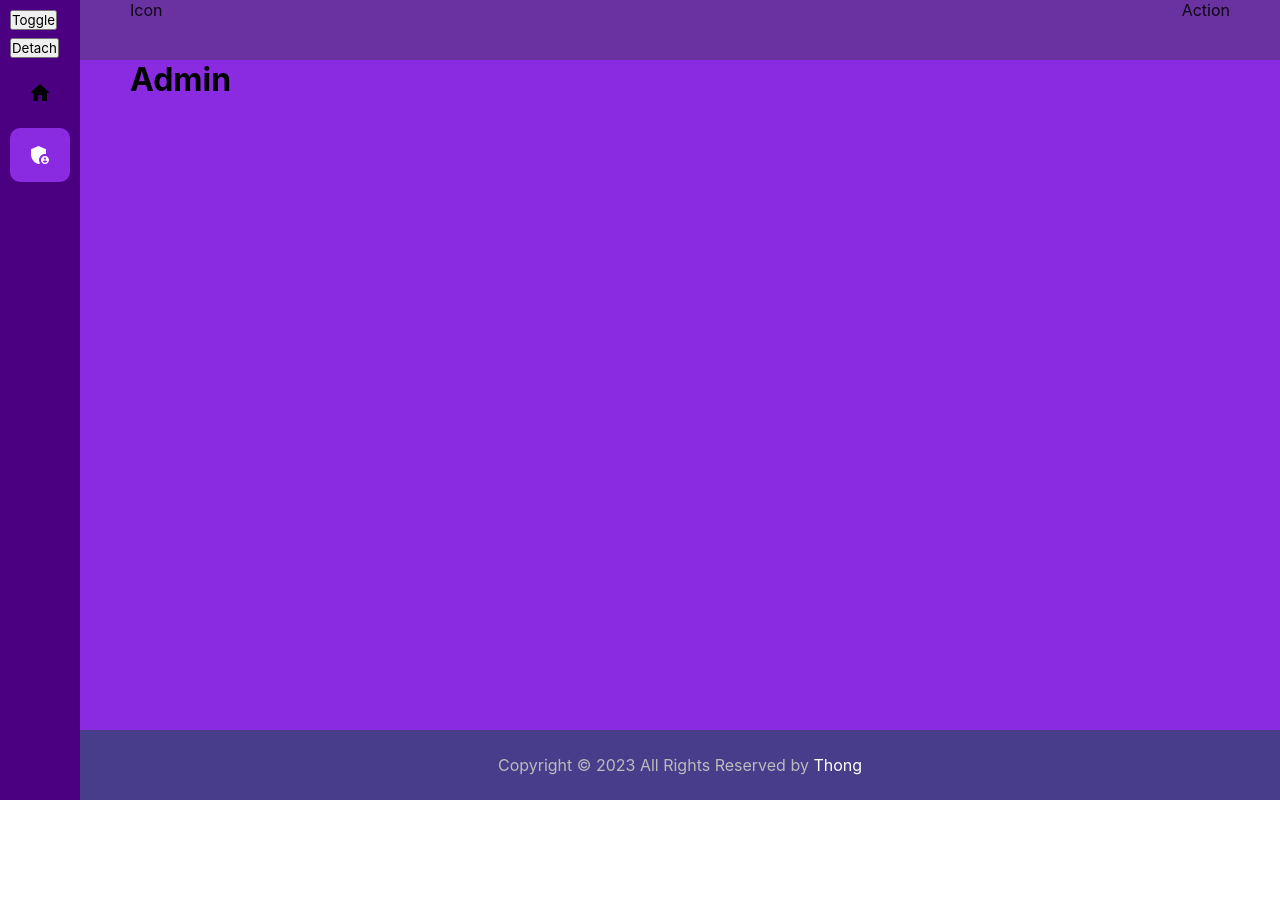
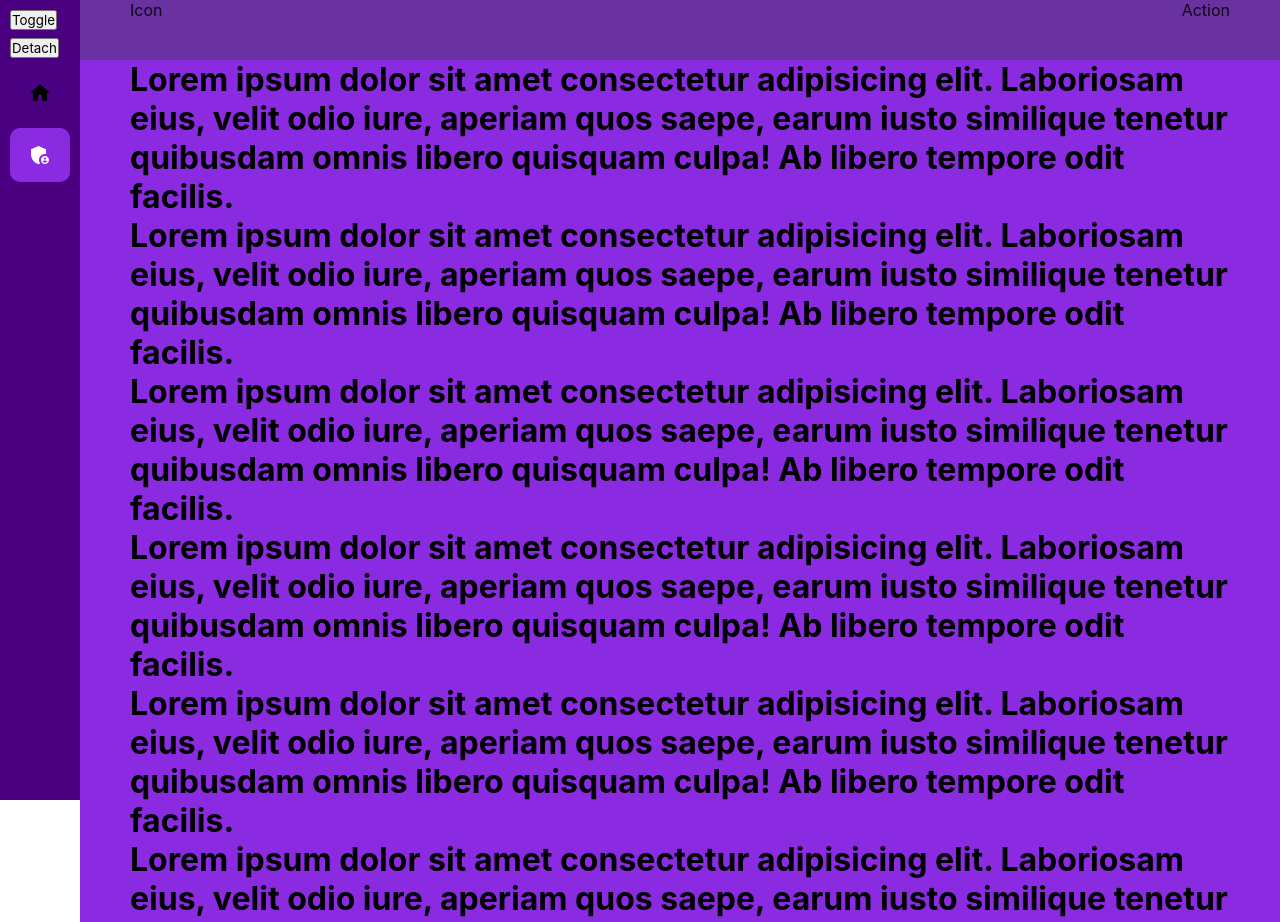
Before and after one commit to Thong17/hospital-sys-web-v2, a React (Vite) app: page /admin/role in a window 1280 px wide. Shown: the top 922 px of the page. Before the commit the page ends 800 px from the top, so only its background shows below. Built offline with nearby package versions, Linux system fonts and the light colour scheme.

Commit message:
update: animation on sidebar

```diff
--- a/index.html
+++ b/index.html
@@ -39,4 +39,18 @@
     <div id="root"></div>
     <script type="module" src="/src/main.tsx"></script>
   </body>
+  <script>
+    let prevScroll = 0
+    window.addEventListener('scroll', () => {
+      let scrollY = window.scrollY
+      if (scrollY === 0) {
+        document.querySelector('#navbar')?.classList?.toggle('scrolling', false)
+        document.querySelector('#navbar')?.classList?.toggle('active', false)
+      } else {
+        document.querySelector('#navbar')?.classList?.toggle('scrolling', scrollY > 0)
+        document.querySelector('#navbar')?.classList?.toggle('active', scrollY > prevScroll)
+        prevScroll = scrollY
+      }
+    })
+  </script>
 </html>
--- a/src/components/shared/Navbar.tsx
+++ b/src/components/shared/Navbar.tsx
@@ -8,6 +8,7 @@ const Navbar = () => {
   const { isOpenedSidebar, isAttachedSidebar } = useAppSelector(selectConfig)
   return (
     <Box
+      id='navbar'
       sx={{
         height: NAVBAR_HEIGHT,
         position: 'fixed',
@@ -18,7 +19,10 @@ const Navbar = () => {
         padding: `0 ${SIDE_PADDING}px`,
         backgroundColor: 'rebeccapurple',
         transition: LAYOUT_TRANSITION,
-        boxSizing: 'border-box'
+        boxSizing: 'border-box',
+        '&.active': {
+          transform: 'translateY(-100%)'
+        }
       }}
     >
       <span>Icon</span>
--- a/src/components/shared/Sidebar.tsx
+++ b/src/components/shared/Sidebar.tsx
@@ -51,8 +51,8 @@ const Sidebar = () => {
           justifyContent: 'start',
           alignItems: 'start',
           gap: 1,
-          '& a': { color: 'black', borderRadius: theme.radius.ternary },
-          '& a:hover': { backgroundColor: '#ffffff22' },
+          '& a': { color: 'black', borderRadius: theme.radius.ternary, width: '100%' },
+          '& a:hover': { backgroundColor: '#ffffff22', width: isOpenedSidebar ? '100%' : 'fit-content !important', boxShadow: theme.shadow.secondary },
           '& a.active': {
             color: 'white',
             backgroundColor: 'blueviolet',
@@ -78,7 +78,7 @@ const SidebarItem = ({ nav }: any) => {
   const { language } = useLanguage()
   const { isOpenedSidebar } = useAppSelector(selectConfig)
   return (
-    <NavLink to={nav.route} style={{ width: '100%' }}>
+    <NavLink to={nav.route}>
       <Box
         sx={{
           cursor: 'pointer',
@@ -89,6 +89,9 @@ const SidebarItem = ({ nav }: any) => {
           gap: '10px',
           boxSizing: 'border-box',
           transition: LAYOUT_TRANSITION,
+          '&:hover span': {
+            opacity: '1 !important'
+          }
         }}
       >
         {nav.icon}
--- a/src/constants/sideBar.tsx
+++ b/src/constants/sideBar.tsx
@@ -11,7 +11,7 @@ export const sideBar: any = [
   },
   {
     route: '/admin',
-    title: 'ADMIN',
+    title: 'ADMINISTRATOR',
     icon: <AdminPanelSettingsIcon />,
     permission: 'admin',
     children: [
--- a/src/pages/admin/index.tsx
+++ b/src/pages/admin/index.tsx
@@ -4,7 +4,12 @@ import Role from './role'
 const Admin = () => {
   return (
     <Layout>
-      <h1>Admin</h1>
+      <h1>Lorem ipsum dolor sit amet consectetur adipisicing elit. Laboriosam eius, velit odio iure, aperiam quos saepe, earum iusto similique tenetur quibusdam omnis libero quisquam culpa! Ab libero tempore odit facilis.</h1>
+      <h1>Lorem ipsum dolor sit amet consectetur adipisicing elit. Laboriosam eius, velit odio iure, aperiam quos saepe, earum iusto similique tenetur quibusdam omnis libero quisquam culpa! Ab libero tempore odit facilis.</h1>
+      <h1>Lorem ipsum dolor sit amet consectetur adipisicing elit. Laboriosam eius, velit odio iure, aperiam quos saepe, earum iusto similique tenetur quibusdam omnis libero quisquam culpa! Ab libero tempore odit facilis.</h1>
+      <h1>Lorem ipsum dolor sit amet consectetur adipisicing elit. Laboriosam eius, velit odio iure, aperiam quos saepe, earum iusto similique tenetur quibusdam omnis libero quisquam culpa! Ab libero tempore odit facilis.</h1>
+      <h1>Lorem ipsum dolor sit amet consectetur adipisicing elit. Laboriosam eius, velit odio iure, aperiam quos saepe, earum iusto similique tenetur quibusdam omnis libero quisquam culpa! Ab libero tempore odit facilis.</h1>
+      <h1>Lorem ipsum dolor sit amet consectetur adipisicing elit. Laboriosam eius, velit odio iure, aperiam quos saepe, earum iusto similique tenetur quibusdam omnis libero quisquam culpa! Ab libero tempore odit facilis.</h1>
     </Layout>
   )
 }
```
